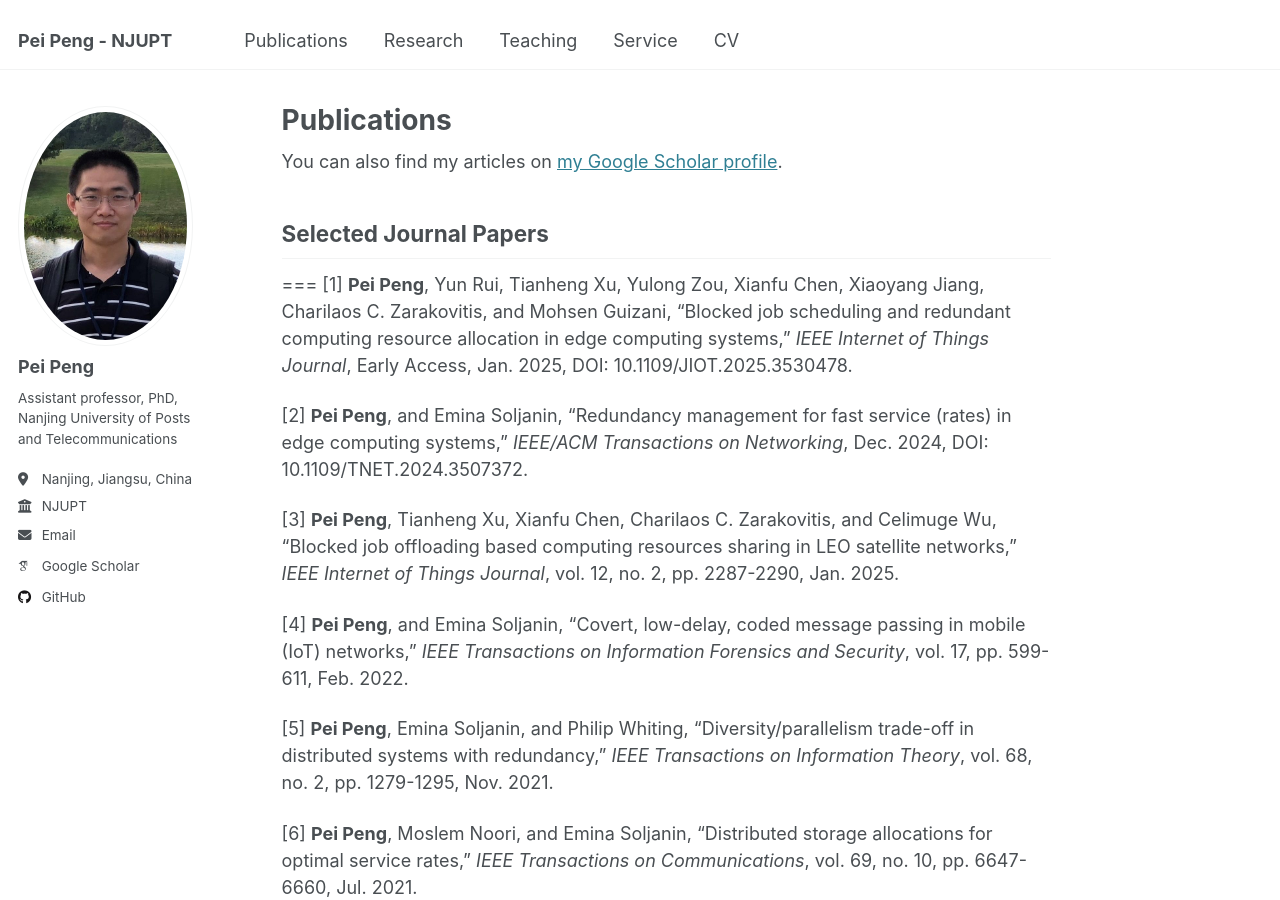
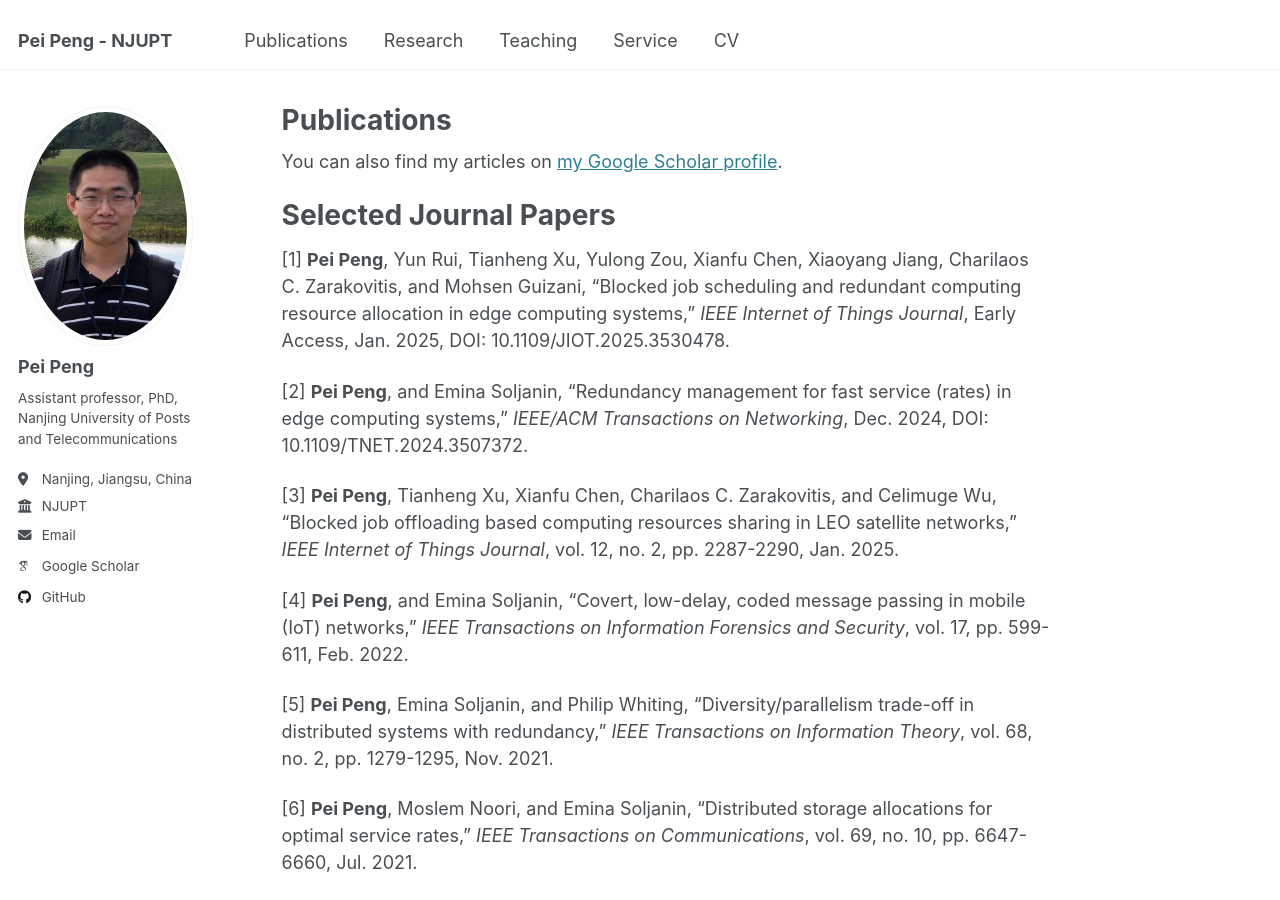
Before and after one commit to Qihuan1988/Qihuan1988.github.io, a Jekyll site: the page built from _pages/publications.md, in a window 1280 px wide and 900 px high. Built offline with Jekyll 4.4.1, drawn with Linux system fonts in a browser that asks for light colours; some web fonts are replaced.

```diff
--- a/_pages/publications.md
+++ b/_pages/publications.md
@@ -6,8 +6,9 @@ author_profile: true
 
 You can also find my articles on [my Google Scholar profile](https://scholar.google.com/citations?hl=en&user=wYiZAMkAAAAJ&view_op=list_works&sortby=pubdate).
 
-## Selected Journal Papers
-===
+Selected Journal Papers
+======
+
 [1] **Pei Peng**, Yun Rui, Tianheng Xu, Yulong Zou, Xianfu Chen, Xiaoyang Jiang, Charilaos C. Zarakovitis, and Mohsen Guizani, "Blocked job scheduling and redundant computing resource allocation in edge computing systems," _IEEE Internet of Things Journal_, Early Access, Jan. 2025, DOI: 10.1109/JIOT.2025.3530478.
 
 [2] **Pei Peng**, and Emina Soljanin, "Redundancy management for fast service (rates) in edge computing systems," _IEEE/ACM Transactions on Networking_, Dec. 2024, DOI: 10.1109/TNET.2024.3507372.
```
